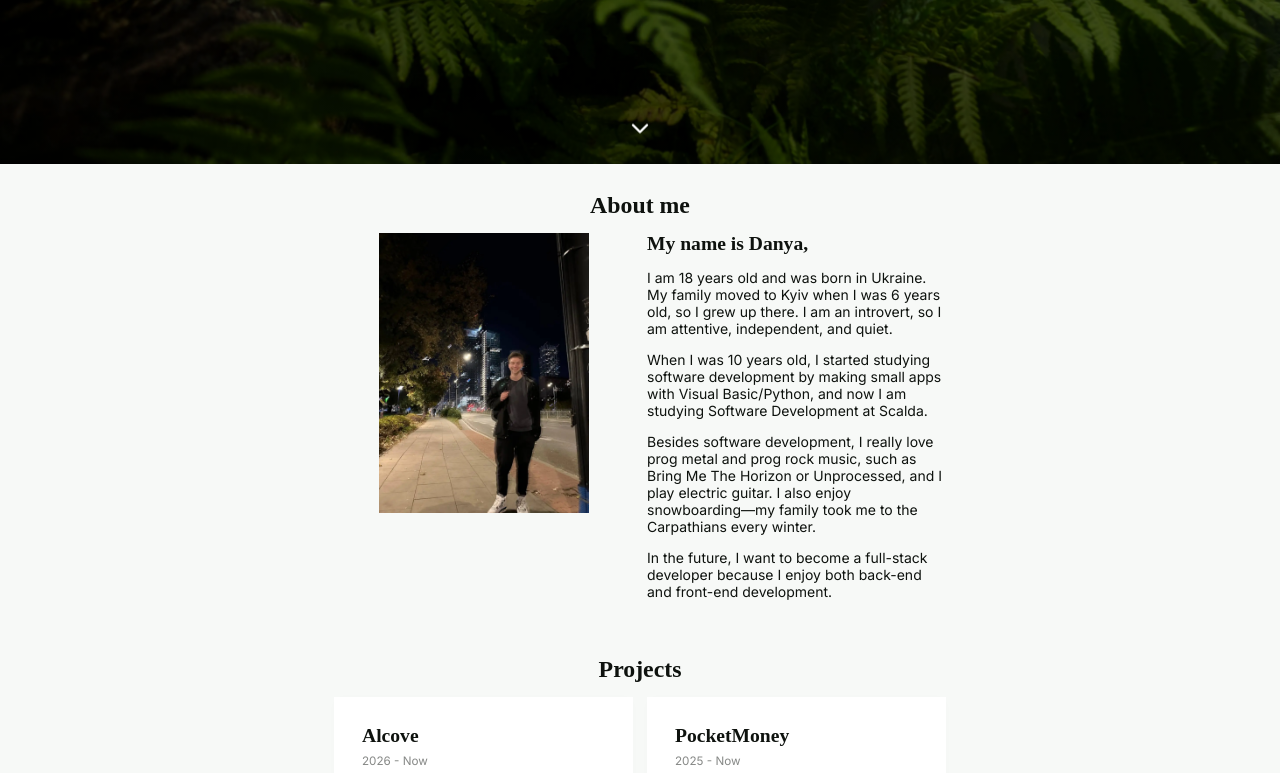
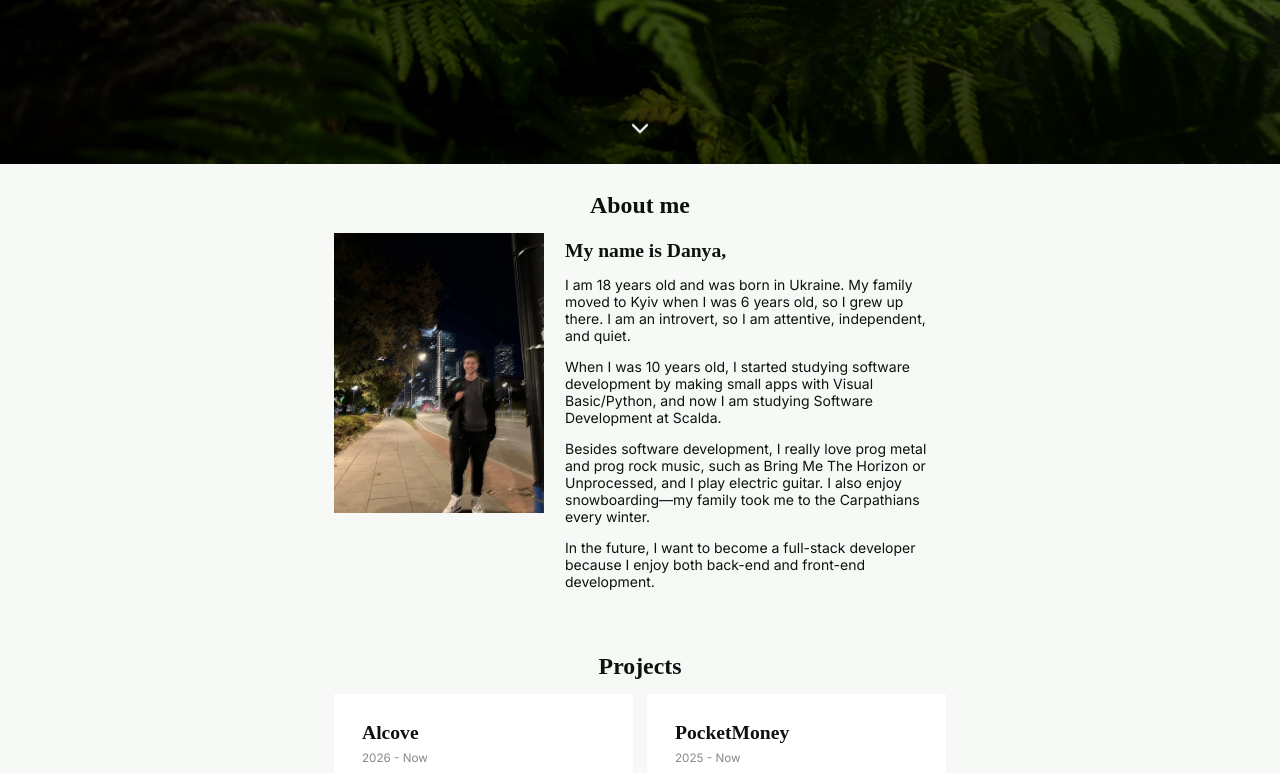
Before and after one commit to wiresnchains/wiresnchains-portfolio, a React (Vite) app: page / in a window 1280 px wide. Shown: the part 636-1409 px from the top of the page. Built offline with nearby package versions, Linux system fonts and the light colour scheme; a web font is replaced by a local one.

Commit message:
Fix about-me block

```diff
--- a/src/styles/_utility.scss
+++ b/src/styles/_utility.scss
@@ -2,6 +2,10 @@
 
 .w-100 {
     width: 100%;
+}
+
+.p-1 {
+    padding: sizing.$item-spacing;
 }
 
 .flex {
@@ -28,15 +32,11 @@
     }
 
     &.g-1 {
-        gap: 0.5rem;
+        gap: sizing.$item-spacing;
     }
 
     &.g-2 {
-        gap: 1rem;
-    }
-
-    &.g-3 {
-        gap: 2rem;
+        gap: sizing.$item-spacing * 2;
     }
 
     &.scale-mobile > * {
@@ -46,6 +46,10 @@
     }
 }
 
+.flex-1-self {
+    flex: 1;
+}
+
 .text-left {
     text-align: left;
 }
--- a/src/views/AboutMe.tsx
+++ b/src/views/AboutMe.tsx
@@ -14,14 +14,14 @@ export const AboutMe = forwardRef<HTMLDivElement>((_, ref) => {
             <BlockTitle>{translation.navigation.aboutMe}</BlockTitle>
 
             <FluidContainer center>
-                <div className="flex flex-1 wrap g-2 scale-mobile">
+                <div className="flex g-2 wrap scale-mobile">
                     <Fancybox>
                         <a data-fancybox="gallery" href={profile}>
                             <img className="about-me-profile" src={profile} alt="profile" />
                         </a>
                     </Fancybox>
 
-                    <div className="flex vertical g-2 text-left">
+                    <div className="flex flex-1-self vertical g-2 text-left p-1">
                         <h3>{translation.aboutMe.heading}</h3>
 
                         {translation.aboutMe.paragraphs.map((text, i) => (
```
